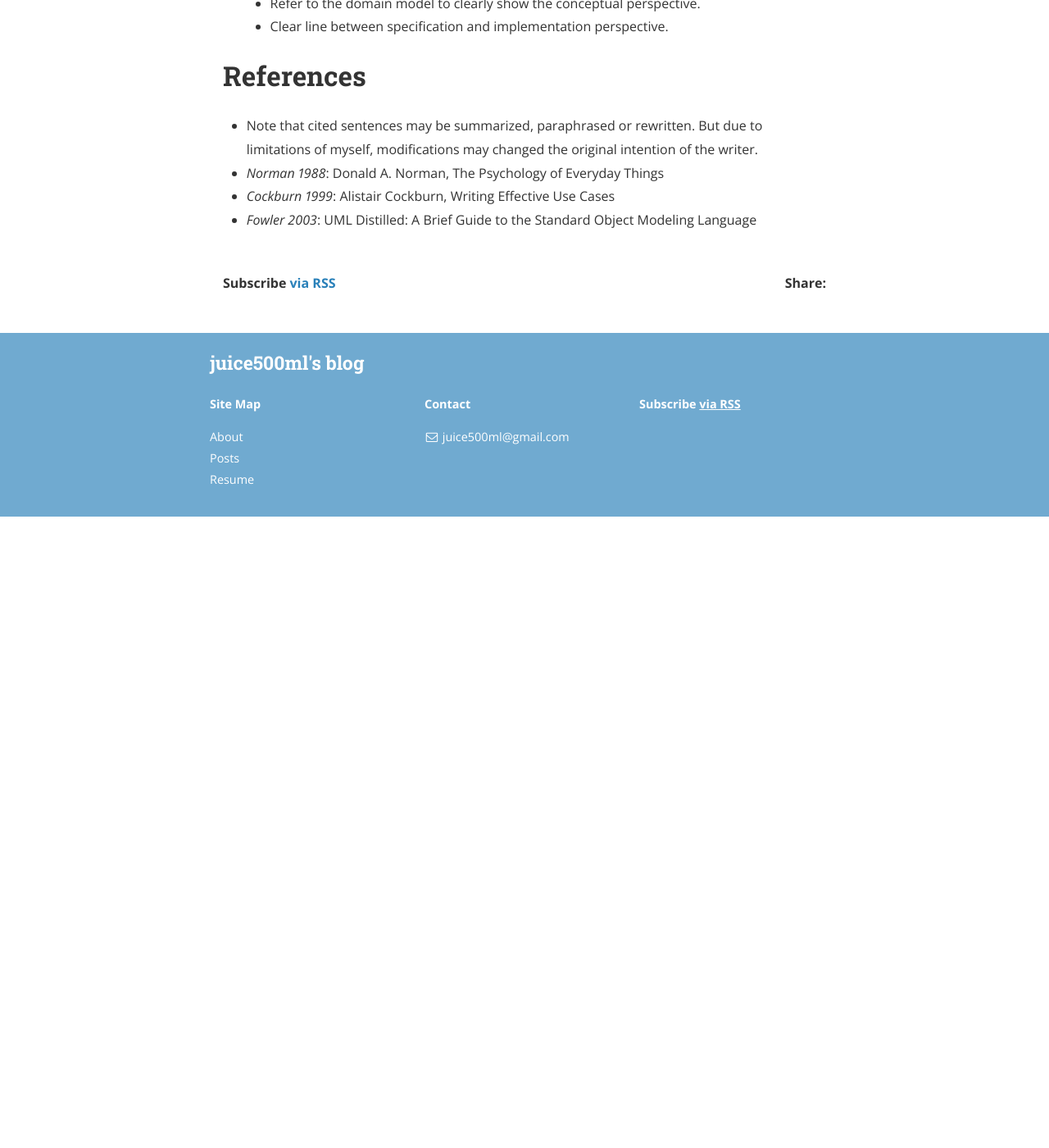
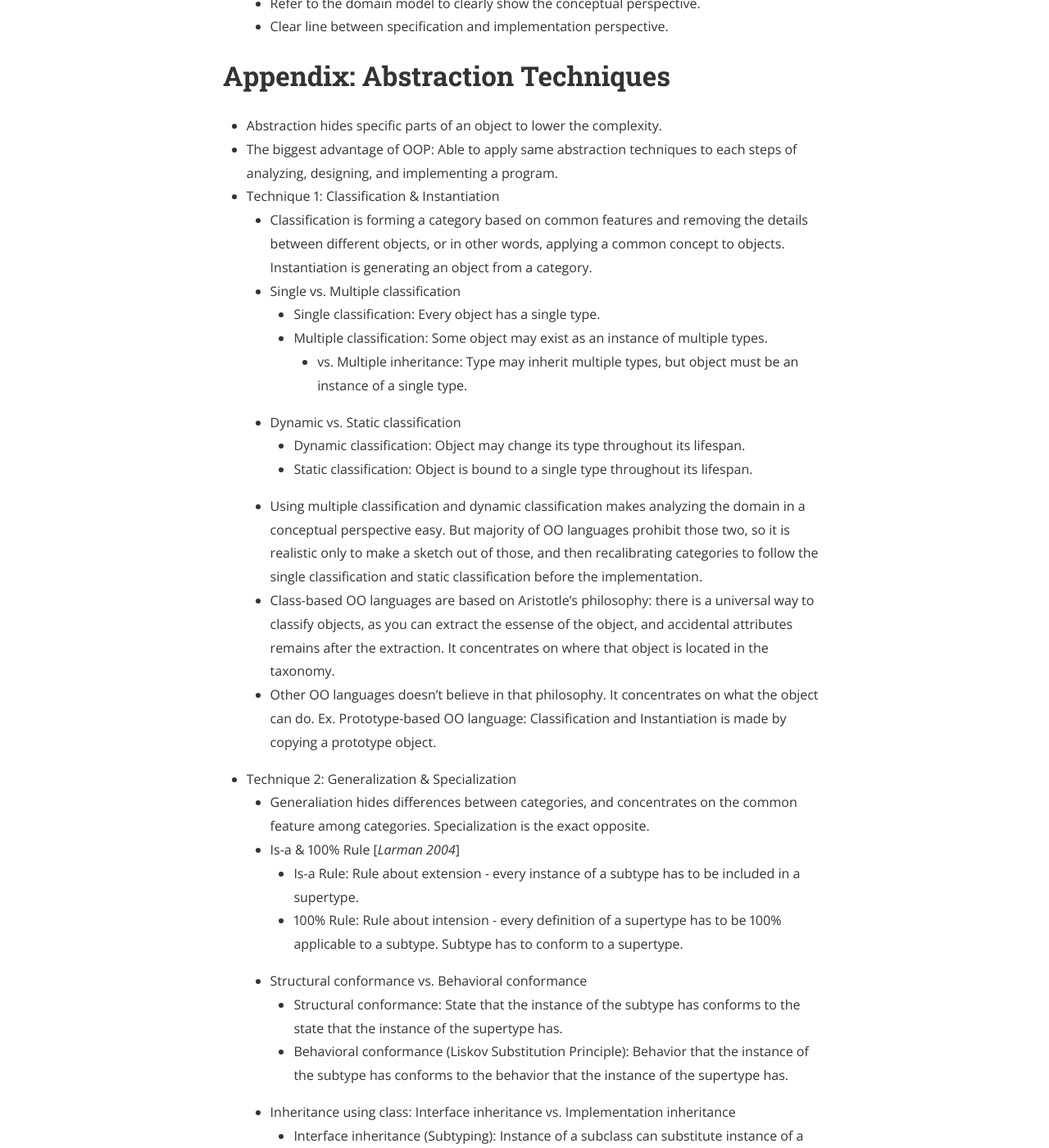
Before and after one commit to juice500ml/juice500ml.github.io, a Jekyll site: the page built from _posts/2019-02-16-The-Essence-of-Object-Orientation.markdown, in a window 1280 px wide and 1400 px high, scrolled down 17745 px. Shown: the whole window at 82% size. Built offline with Jekyll 4.4.1, drawn with Linux system fonts in a browser that asks for light colours; nearby versions of some CDN libraries; formulas are drawn with MathJax 3; before the commit the page ends 18375 px from its top, so only the background shows below that; some of the changed text lies outside the part shown.

Commit message:
Post 2019-02-16-The-Essence-of-Object-Orientation.markdown upload from Editorial

```diff
--- a/_posts/2019-02-16-The-Essence-of-Object-Orientation.markdown
+++ b/_posts/2019-02-16-The-Essence-of-Object-Orientation.markdown
@@ -102,7 +102,7 @@ This is a summary of the book [The Essence of Object-Orientation: Roles, Respons
 	- Dimension 1: Generalization among specific objects: Commonness chosen, difference discarded.
 	- Dimension 2: Remove the unimportant details to emphasize the important parts.
 - Levels, benefits, values of abstraction is purpose-dependent.
-- Classification: Abstraction by grouping (by concepts or types)
+- Classification: Abstraction with grouping (by categories, concepts, or types)
 	- Each object has features that can be used to clearly differentiate between other objects.
 	- Use common features (a concept) to *classify* objects, hence reducing the complexity of perception: objects to groups.
 	- Object is an *instance* of a concept (when the concept is applicable to the object).
@@ -335,8 +335,49 @@ This is a summary of the book [The Essence of Object-Orientation: Roles, Respons
 	- Refer to the domain model to clearly show the conceptual perspective.
 	- Clear line between specification and implementation perspective.
 
+# Appendix: Abstraction Techniques
+- Abstraction hides specific parts of an object to lower the complexity.
+- The biggest advantage of OOP: Able to apply same abstraction techniques to each steps of analyzing, designing, and implementing a program.
+- Technique 1: Classification & Instantiation
+	- Classification is forming a category based on common features and removing the details between different objects, or in other words, applying a common concept to objects. Instantiation is generating an object from a category.
+	- Single vs. Multiple classification
+		- Single classification: Every object has a single type.
+		- Multiple classification: Some object may exist as an instance of multiple types.
+			- vs. Multiple inheritance: Type may inherit multiple types, but object must be an instance of a single type.
+	- Dynamic vs. Static classification
+		- Dynamic classification: Object may change its type throughout its lifespan.
+		- Static classification: Object is bound to a single type throughout its lifespan.
+	- Using multiple classification and dynamic classification makes analyzing the domain in a conceptual perspective easy. But majority of OO languages prohibit those two, so it is realistic only to make a sketch out of those, and then recalibrating categories to follow the single classification and static classification before the implementation.
+	- Class-based OO languages are based on Aristotle’s philosophy: there is a universal way to classify objects, as you can extract the essense of the object, and accidental attributes remains after the extraction. It concentrates on where that object is located in the taxonomy.
+	- Other OO languages doesn’t believe in that philosophy. It concentrates on what the object can do. Ex. Prototype-based OO language: Classification and Instantiation is made by copying a prototype object.
+- Technique 2: Generalization & Specialization
+	- Generaliation hides differences between categories, and concentrates on the common feature among categories. Specialization is the exact opposite.
+	- Is-a & 100% Rule [*Larman 2004*]
+		- Is-a Rule: Rule about extension - every instance of a subtype has to be included in a supertype.
+		- 100% Rule: Rule about intension - every definition of a supertype has to be 100% applicable to a subtype. Subtype has to conform to a supertype.
+	- Structural conformance vs. Behavioral conformance
+		- Structural conformance: State that the instance of the subtype has conforms to the state that the instance of the supertype has.
+		- Behavioral conformance (Liskov Substitution Principle): Behavior that the instance of the subtype has conforms to the behavior that the instance of the supertype has.
+	- Inheritance using class: Interface inheritance vs. Implementation inheritance
+		- Interface inheritance (Subtyping): Instance of a subclass can substitute instance of a superclass. Subclass and superclass has the structural or behavioral conformance relationship.
+		- Implementation inheritance (Subclassing): Instance of a subclass cannot substitute instance of a superclass. Avoiding this makes code more flexible and reusable.
+	- Delegation is a way of understanding messages in an inheritance hierarchy. By delegation, subtype can understand every message that supertype can understand.
+		- Delegation in Class-based OO: Delegation to a superclass
+		- Delegation in Prototype-based OO: Delegation to a parent object
+- Technique 3: Composition & Decomposition
+	- Composition forms a whole by hiding specifics related to parts. Decomposition splits a whole to multiple parts.
+	- Clockmaker analogy
+		- Making from scratch is far more harder than making from components. (Recursive design between the whole and the parts)
+		- Time it takes to make complex objects from simpler objects depends on the amount of interim stable structures.
+	- Composition hides the unnecessary details of parts, so it is both abstraction technique and encapsulation technique.
+	- Human instinct helps drawing a boundary dividing each objects on ambiguous situations.
+	- Composition encapsulates parts inside a whole, so it prevents cognitive overload.
+	- Composition vs. Association: Generally, there is no constraints between lifecycles of associated objects. But, as composition is a whole-to-parts relationship, every parts have to be removed with the whole.
+	- Gather highly cohesive classes into a module or a package to make a software easily understandable.
+
 # References
 - Note that cited sentences may be summarized, paraphrased or rewritten. But due to limitations of myself, modifications may changed the original intention of the writer.
 - *Norman 1988*: Donald A. Norman, The Psychology of Everyday Things
 - *Cockburn 1999*: Alistair Cockburn, Writing Effective Use Cases
 - *Fowler 2003*: UML Distilled: A Brief Guide to the Standard Object Modeling Language
+- *Larman 2004*: Applying UML and Patterns: An introduction to Object-Oriented Analysis and Design and the Unified Process
```
